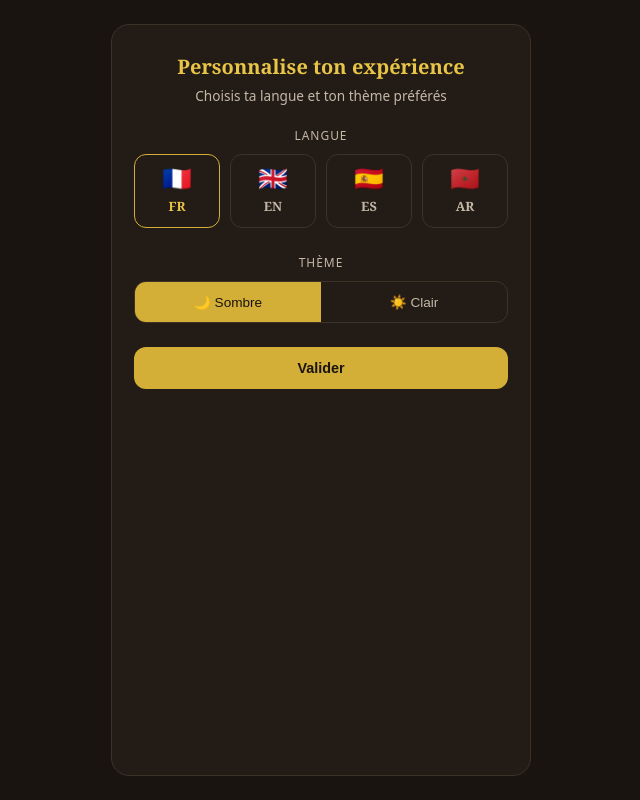
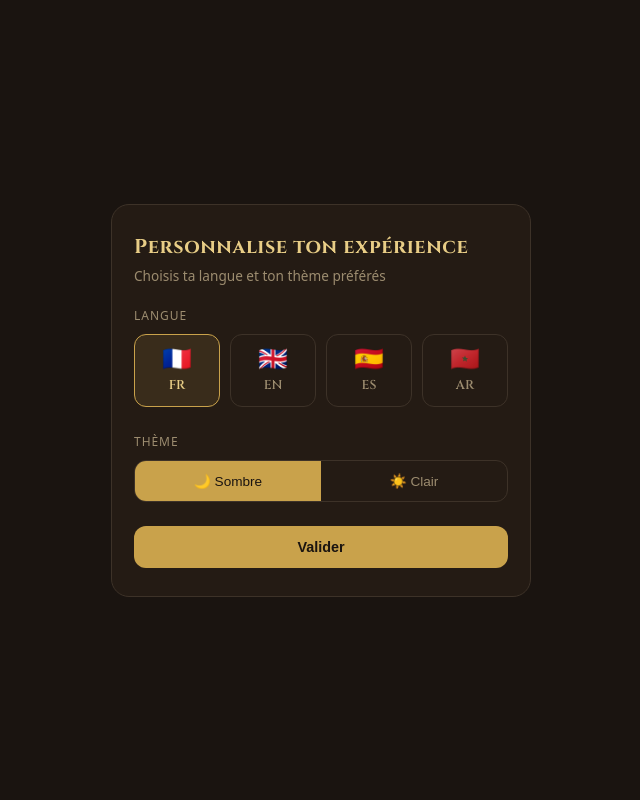
Before and after one commit to ucfzem/facturio, a React (Vite) app in the folder frontend/: page / in a window 1280 px wide. Both pictures are taken after a click on the button "⚙️". Shown: the whole page, without its empty margins (319-959 px from the left). Built offline with nearby package versions, Linux system fonts and the light colour scheme.

Commit message:
Restore elegant Preferences design with Cinzel/DM Sans fonts

```diff
--- a/frontend/index.html
+++ b/frontend/index.html
@@ -1 +1,10 @@
-<!DOCTYPE html><html lang="fr"><head><meta charset="UTF-8"><meta name="viewport" content="width=device-width,initial-scale=1.0"><title>Facturio</title><style>body{margin:0;font-family:system-ui}*{box-sizing:border-box}</style></head><body><div id="root"></div><script type="module" src="/src/main.tsx"></script></body></html>
+<!DOCTYPE html><html lang="fr">
+<head>
+<meta charset="UTF-8">
+<meta name="viewport" content="width=device-width,initial-scale=1.0">
+<title>Facturio</title>
+<link rel="preconnect" href="https://fonts.googleapis.com">
+<link href="https://fonts.googleapis.com/css2?family=Cinzel:wght@600;700&family=DM+Sans:wght@400;500;600&display=swap" rel="stylesheet">
+<style>body{margin:0;font-family:'DM Sans',system-ui,sans-serif}*{box-sizing:border-box}</style>
+</head>
+<body><div id="root"></div><script type="module" src="/src/main.tsx"></script></body></html>
--- a/frontend/src/components/Preferences.tsx
+++ b/frontend/src/components/Preferences.tsx
@@ -7,7 +7,9 @@ interface PreferencesProps {
   onConfirm: (lang: Lang, theme: Theme) => void
 }
 
-const flags: Record<Lang, { flag: string; label: string }> = {
+type LangEntry = { flag: string; label: string }
+
+const flags: Record<Lang, LangEntry> = {
   fr: { flag: '🇫🇷', label: 'FR' },
   en: { flag: '🇬🇧', label: 'EN' },
   es: { flag: '🇪🇸', label: 'ES' },
@@ -18,95 +20,151 @@ export default function Preferences({ lang, theme, onConfirm }: PreferencesProps
   const [selectedLang, setSelectedLang] = useState<Lang>(lang)
   const [selectedTheme, setSelectedTheme] = useState<Theme>(theme)
 
+  const cardStyle: React.CSSProperties = {
+    width: '100%', maxWidth: '420px',
+    background: 'var(--bg-card, var(--bg2))',
+    border: '1px solid var(--border)',
+    borderRadius: '18px',
+    padding: '28px 22px',
+  }
+
+  const langBtnStyle = (active: boolean): React.CSSProperties => ({
+    background: active ? 'rgba(201,162,75,.12)' : 'transparent',
+    border: `1px solid ${active ? 'var(--gold)' : 'var(--border)'}`,
+    borderRadius: '12px',
+    padding: '12px 4px',
+    display: 'flex',
+    flexDirection: 'column',
+    alignItems: 'center',
+    gap: '6px',
+    cursor: 'pointer',
+    color: 'var(--text)',
+    transition: 'border-color .2s, background .2s',
+  })
+
+  const initialsStyle = (active: boolean): React.CSSProperties => ({
+    fontFamily: 'Cinzel, serif',
+    fontSize: '.8rem',
+    fontWeight: 600,
+    color: active ? 'var(--gold-light, var(--gold3))' : 'var(--muted, var(--text2))',
+  })
+
+  const themeBtnStyle = (active: boolean): React.CSSProperties => ({
+    flex: 1,
+    background: active ? 'var(--gold)' : 'transparent',
+    border: 'none',
+    padding: '12px 8px',
+    color: active ? '#1a1410' : 'var(--muted, var(--text2))',
+    fontSize: '.85rem',
+    fontWeight: 500,
+    cursor: 'pointer',
+    display: 'flex',
+    alignItems: 'center',
+    justifyContent: 'center',
+    gap: '6px',
+    transition: 'background .2s, color .2s',
+  })
+
   return (
-    <div className="flex center" style={{
-      minHeight: '100vh', padding: '24px',
-      background: 'var(--bg)', color: 'var(--text)',
-      transition: 'background .3s, color .3s'
+    <div style={{
+      minHeight: '100vh',
+      background: 'var(--bg)',
+      color: 'var(--text)',
+      display: 'flex',
+      alignItems: 'center',
+      justifyContent: 'center',
+      padding: '24px',
+      transition: 'background .3s, color .3s',
     }}>
-      <div style={{
-        width: '100%', maxWidth: '420px',
-        background: 'var(--bg2)', border: '1px solid var(--border)',
-        borderRadius: '18px', padding: '28px 22px'
-      }}>
+      <div style={cardStyle}>
         <h1 style={{
-          fontFamily: 'Georgia,serif', fontSize: '1.25rem',
-          color: 'var(--gold3)', margin: '0 0 6px'
+          fontFamily: 'Cinzel, serif',
+          fontSize: '1.25rem',
+          color: 'var(--gold-light, var(--gold3))',
+          margin: '0 0 6px',
+          letterSpacing: '.03em',
         }}>
           Personnalise ton expérience
         </h1>
-        <p style={{ color: 'var(--text2)', fontSize: '.85rem', margin: '0 0 22px' }}>
+        <p style={{
+          color: 'var(--muted, var(--text2))',
+          fontSize: '.85rem',
+          margin: '0 0 22px',
+        }}>
           Choisis ta langue et ton thème préférés
         </p>
 
         <div style={{
-          fontSize: '.75rem', textTransform: 'uppercase',
-          letterSpacing: '.08em', color: 'var(--text2)', margin: '0 0 10px'
+          fontSize: '.75rem',
+          textTransform: 'uppercase',
+          letterSpacing: '.08em',
+          color: 'var(--muted, var(--text2))',
+          margin: '0 0 10px',
         }}>
           Langue
         </div>
 
         <div style={{
-          display: 'grid', gridTemplateColumns: 'repeat(4, 1fr)',
-          gap: '10px', marginBottom: '26px'
+          display: 'grid',
+          gridTemplateColumns: 'repeat(4, 1fr)',
+          gap: '10px',
+          marginBottom: '26px',
         }}>
-          {(Object.entries(flags) as [Lang, { flag: string; label: string }][]).map(([key, f]) => (
+          {(Object.entries(flags) as [Lang, LangEntry][]).map(([key, f]) => (
             <button
               key={key}
+              style={langBtnStyle(selectedLang === key)}
               onClick={() => setSelectedLang(key)}
-              style={{
-                background: 'transparent', border: `1px solid ${selectedLang === key ? 'var(--gold2)' : 'var(--border)'}`,
-                borderRadius: '12px', padding: '12px 4px', cursor: 'pointer',
-                display: 'flex', flexDirection: 'column', alignItems: 'center', gap: '6px',
-                color: 'var(--text)',
-                backgroundImage: selectedLang === key ? 'rgba(212,175,55,.12)' : undefined,
-              }}
             >
               <span style={{ fontSize: '1.5rem', lineHeight: 1 }}>{f.flag}</span>
-              <span style={{
-                fontFamily: 'Georgia,serif', fontSize: '.8rem', fontWeight: 600,
-                color: selectedLang === key ? 'var(--gold3)' : 'var(--text2)'
-              }}>
-                {f.label}
-              </span>
+              <span style={initialsStyle(selectedLang === key)}>{f.label}</span>
             </button>
           ))}
         </div>
 
         <div style={{
-          fontSize: '.75rem', textTransform: 'uppercase',
-          letterSpacing: '.08em', color: 'var(--text2)', margin: '0 0 10px'
+          fontSize: '.75rem',
+          textTransform: 'uppercase',
+          letterSpacing: '.08em',
+          color: 'var(--muted, var(--text2))',
+          margin: '0 0 10px',
         }}>
           Thème
         </div>
 
         <div style={{
-          display: 'flex', border: '1px solid var(--border)',
-          borderRadius: '12px', overflow: 'hidden', marginBottom: '24px'
+          display: 'flex',
+          border: '1px solid var(--border)',
+          borderRadius: '12px',
+          overflow: 'hidden',
+          marginBottom: '24px',
         }}>
-          {(['dark', 'light'] as Theme[]).map(t => (
-            <button
-              key={t}
-              onClick={() => setSelectedTheme(t)}
-              style={{
-                flex: 1, background: selectedTheme === t ? 'var(--gold2)' : 'transparent',
-                border: 'none', padding: '12px 8px', cursor: 'pointer',
-                color: selectedTheme === t ? '#1A1410' : 'var(--text2)',
-                fontSize: '.85rem', fontWeight: 500,
-                display: 'flex', alignItems: 'center', justifyContent: 'center', gap: '6px',
-              }}
-            >
-              {t === 'dark' ? '🌙' : '☀️'} {t === 'dark' ? 'Sombre' : 'Clair'}
-            </button>
-          ))}
+          <button
+            style={themeBtnStyle(selectedTheme === 'dark')}
+            onClick={() => setSelectedTheme('dark')}
+          >
+            🌙 Sombre
+          </button>
+          <button
+            style={themeBtnStyle(selectedTheme === 'light')}
+            onClick={() => setSelectedTheme('light')}
+          >
+            ☀️ Clair
+          </button>
         </div>
 
         <button
           onClick={() => onConfirm(selectedLang, selectedTheme)}
           style={{
-            width: '100%', padding: '13px', borderRadius: '12px',
-            border: 'none', background: 'var(--gold2)', color: '#1A1410',
-            fontWeight: 600, fontSize: '.9rem', cursor: 'pointer'
+            width: '100%',
+            padding: '13px',
+            borderRadius: '12px',
+            border: 'none',
+            background: 'var(--gold)',
+            color: '#1a1410',
+            fontWeight: 600,
+            fontSize: '.9rem',
+            cursor: 'pointer',
           }}
         >
           Valider
--- a/frontend/src/style.css
+++ b/frontend/src/style.css
@@ -4,22 +4,28 @@
   --gold1: #C4A030;
   --gold2: #D4AF37;
   --gold3: #E8C547;
+  --gold: #c9a24b;
+  --gold-light: #e8cd86;
   --brown: #2D241C;
 }
 
 .dark {
   --bg: #1A1410;
   --bg2: #231B15;
+  --bg-card: #241b14;
   --text: #F5F0E8;
   --text2: #C4B8A8;
+  --muted: #9c8c6f;
   --border: #3D3228;
 }
 
 .light {
   --bg: #FBF7F0;
   --bg2: #F5EDE0;
+  --bg-card: #fffaf0;
   --text: #2D241C;
   --text2: #6B5D4F;
+  --muted: #7a6a52;
   --border: #E0D5C5;
 }
 
```
